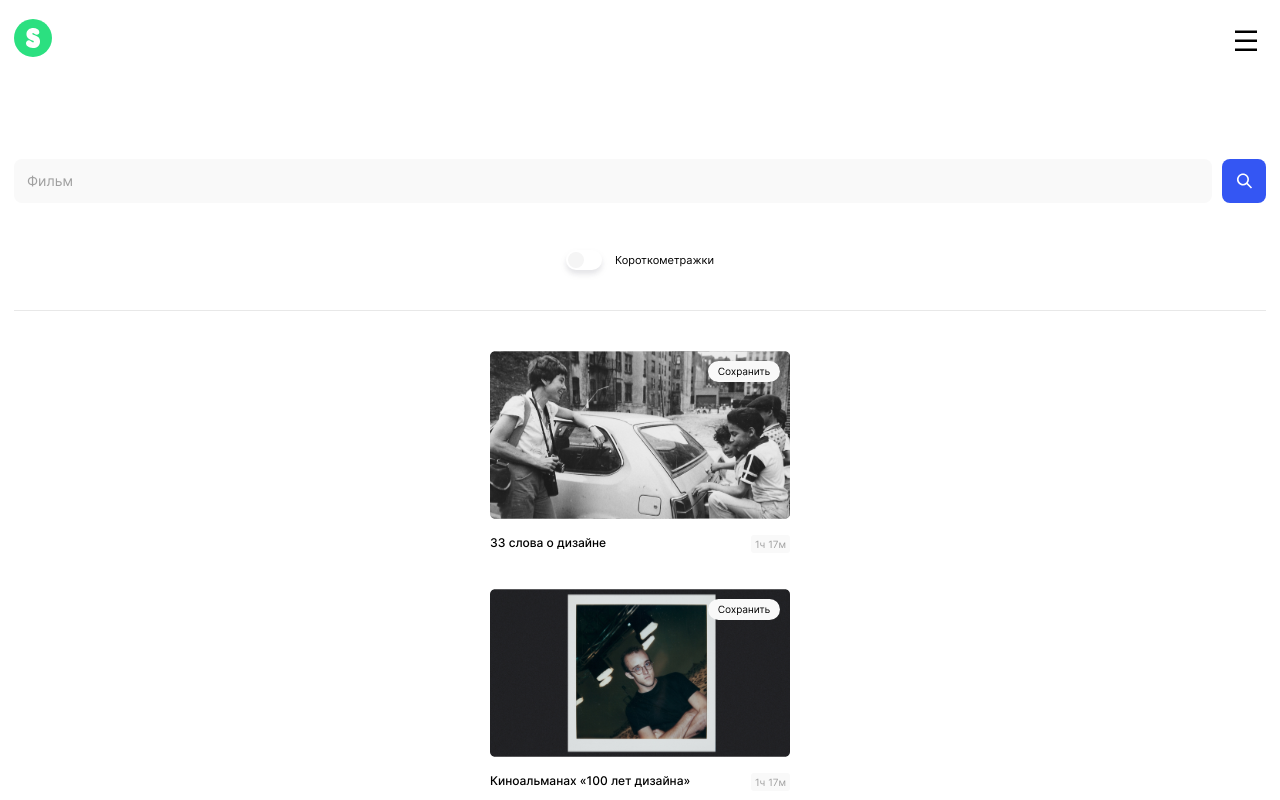
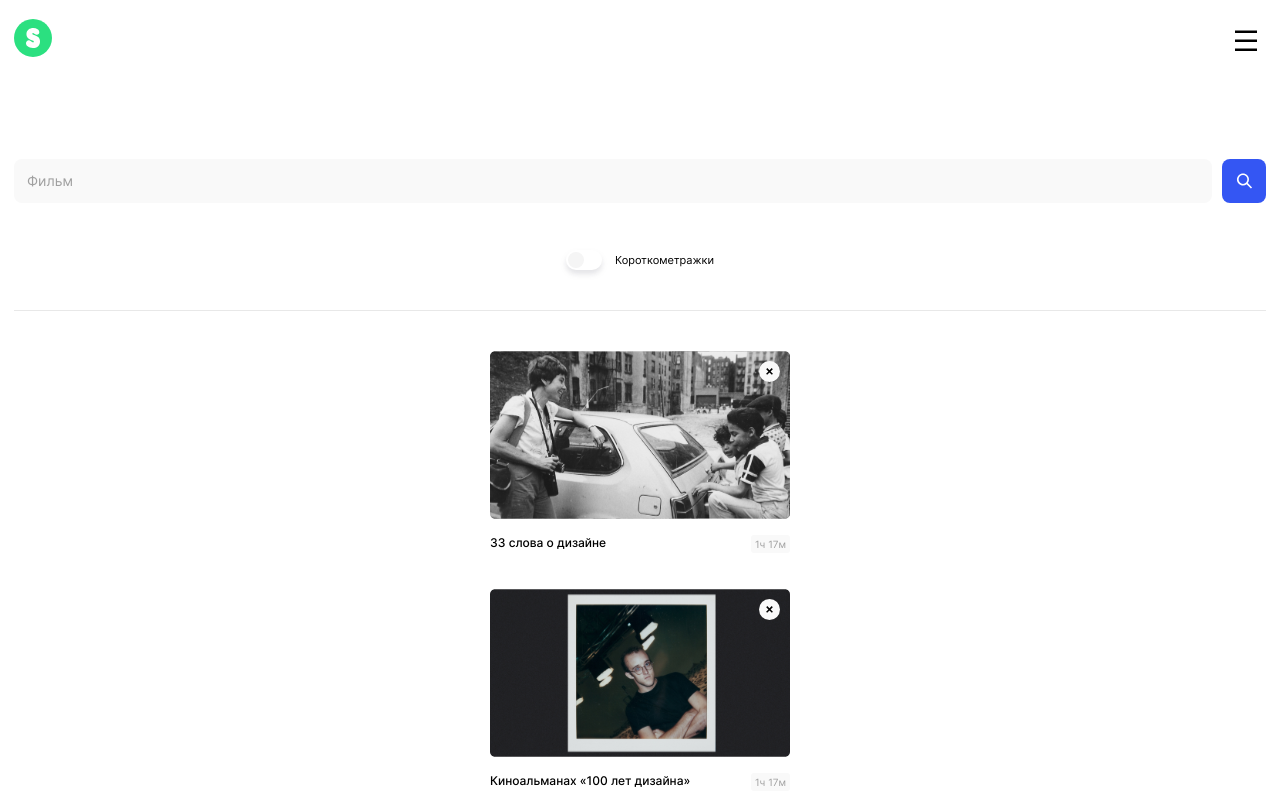
Before and after one commit to Maryk1007/movies-explorer-frontend, a React (Create React App) app: page /saved-movies in a window 1280 px wide. Shown: the top 800 px of the page. Built offline with nearby package versions, Linux system fonts and the light colour scheme.

Commit message:
change SavedMovies

```diff
--- a/src/components/App/App.js
+++ b/src/components/App/App.js
@@ -46,11 +46,11 @@ function App() {
         <Route exact path="/"
           element={<Main location={pathname}/>}>
         </Route>
-        <Route exact path="/movies/*"
+        <Route exact path="/movies"
           element={<Movies location={pathname}/>}
           onSubmit={handleSubmit}>
         </Route>
-        <Route exact path="/saved-movies/*"
+        <Route exact path="/saved-movies"
           element={<SavedMovies location={pathname}/>}
           onSubmit={handleSubmit}>
         </Route>
--- a/src/components/MoviesCard/MoviesCard.js
+++ b/src/components/MoviesCard/MoviesCard.js
@@ -1,6 +1,3 @@
-// import {useState} from "react";
-// import { Routes, Route } from "react-router-dom";
-
 function MoviesCard({ onSaveClick, onlySaved, location, ...movie}) {
 /** перевести минуты в часы и минуты */
   const toTime = (time) => {
@@ -14,14 +11,8 @@ function MoviesCard({ onSaveClick, onlySaved, location, ...movie}) {
     onSaveClick(movie)
   }
 
-  // const [checked, setChecked] = useState(false);
-
-  // const handleChange = () => {
-  //   setChecked(!checked);
-  // };
-
   return (
-      <li className="movie">
+      <li className="movie" key={movie._id}>
         <img className="movie__pic"
           src={movie.image}
           alt={movie.nameRu}/>
@@ -34,30 +25,6 @@ function MoviesCard({ onSaveClick, onlySaved, location, ...movie}) {
               <button className='movie-checkbox__custom movie-checkbox__custom_saved'></button> :
               <button onClick={handleSaveClick} className={ movie.saved ? 'movie-checkbox__custom movie-checkbox__custom_check' : 'movie-checkbox__custom' }></button>
           }
-        {/* <Routes>
-            <Route path="*" element={
-              <label className="movie-checkbox">
-                <input
-                  className="movie-checkbox__default"
-                  type='checkbox'
-                  id='movie-checkbox'
-                  defaultChecked={checked}
-                  onChange={handleChange}/>
-                  <span className="movie-checkbox__custom"></span>
-              </label>}>
-            </Route>
-            <Route path="/saved-movies" element={
-              <label className="movie-checkbox">
-                <input
-                  className="movie-checkbox__default"
-                  type='checkbox'
-                  id='movie-checkbox'
-                  defaultChecked={!checked}
-                  onChange={handleChange}/>
-                  <span className="movie-checkbox__custom_saved"></span>
-              </label>}>
-            </Route>
-          </Routes> */}
       </li>
   );
 }
--- a/src/components/MoviesCardList/MoviesCardList.js
+++ b/src/components/MoviesCardList/MoviesCardList.js
@@ -1,12 +1,12 @@
-import { moviesList } from '../../utils/moviesList';
+// import { moviesList } from '../../utils/moviesList';
 import MoviesCard from '../MoviesCard/MoviesCard'
 
-function MoviesCardList({ onSaveClick, onlySaved }) {
+function MoviesCardList({ onSaveClick, onlySaved, moviesArray }) {
   return (
       <section className="movies-cardlist">
         <ul className="movies-cardlist__wrap">
         {
-          moviesList.map((movie) => (
+          moviesArray.map((movie) => (
             <MoviesCard
               {...movie}
               key={movie._id}
--- a/src/components/SavedMovies/SavedMovies.js
+++ b/src/components/SavedMovies/SavedMovies.js
@@ -1,14 +1,29 @@
+import {useState} from "react";
 import SearchForm from "../SearchForm/SearchFrom";
 import MoviesCardList from "../MoviesCardList/MoviesCardList";
 
+import { moviesList } from '../../utils/moviesList';
+
 function SavedMovies({location, onSubmit}) {
+  const [moviesArray, setMoviesArray] = useState(moviesList);
+  const onSaveClick = (movie) => {
+    const newArray = []
+    moviesList.forEach((item) => {
+      if (movie._id === item._id) {
+        movie.saved = !movie.saved
+      }
+      newArray.push(item);
+    })
+    setMoviesArray(newArray);
+  }
+
   return (
       <section className="movies">
         <SearchForm
           location={location}
           onSubmit={onSubmit}
         />
-        <MoviesCardList/>
+        <MoviesCardList moviesArray={ moviesArray } onSaveClick={ onSaveClick } onlySaved={ true }/>
       </section>
   );
 }
--- a/src/utils/moviesList.js
+++ b/src/utils/moviesList.js
@@ -71,17 +71,44 @@ export const moviesList = [
     duration: "77",
     image: movie10,
     nameRu: "Соберись перед прыжком",
+    saved: true,
   },
   {
     _id: 11,
     duration: "77",
     image: movie11,
     nameRu: "Пи Джей Харви: A dog called money",
+    saved: true,
   },
   {
     _id: 12,
     duration: "77",
     image: movie12,
     nameRu: "По волнам: Искусство звука в кино",
+    saved: true,
   }
 ]
+
+// export const savedMoviesList = [
+//   {
+//     _id: 10,
+//     duration: "77",
+//     image: movie10,
+//     nameRu: "Соберись перед прыжком",
+//     saved: true,
+//   },
+//   {
+//     _id: 11,
+//     duration: "77",
+//     image: movie11,
+//     nameRu: "Пи Джей Харви: A dog called money",
+//     saved: true,
+//   },
+//   {
+//     _id: 12,
+//     duration: "77",
+//     image: movie12,
+//     nameRu: "По волнам: Искусство звука в кино",
+//     saved: true,
+//   }
+// ];
```
